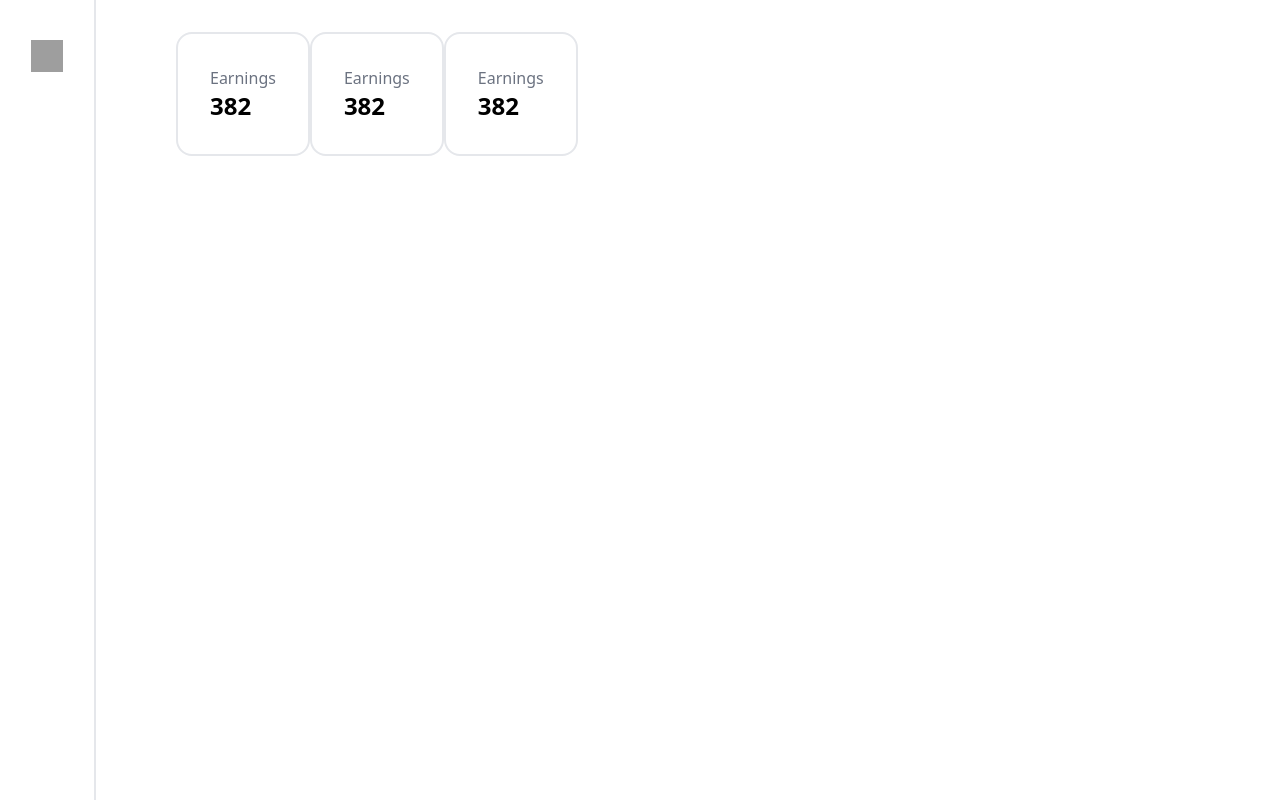
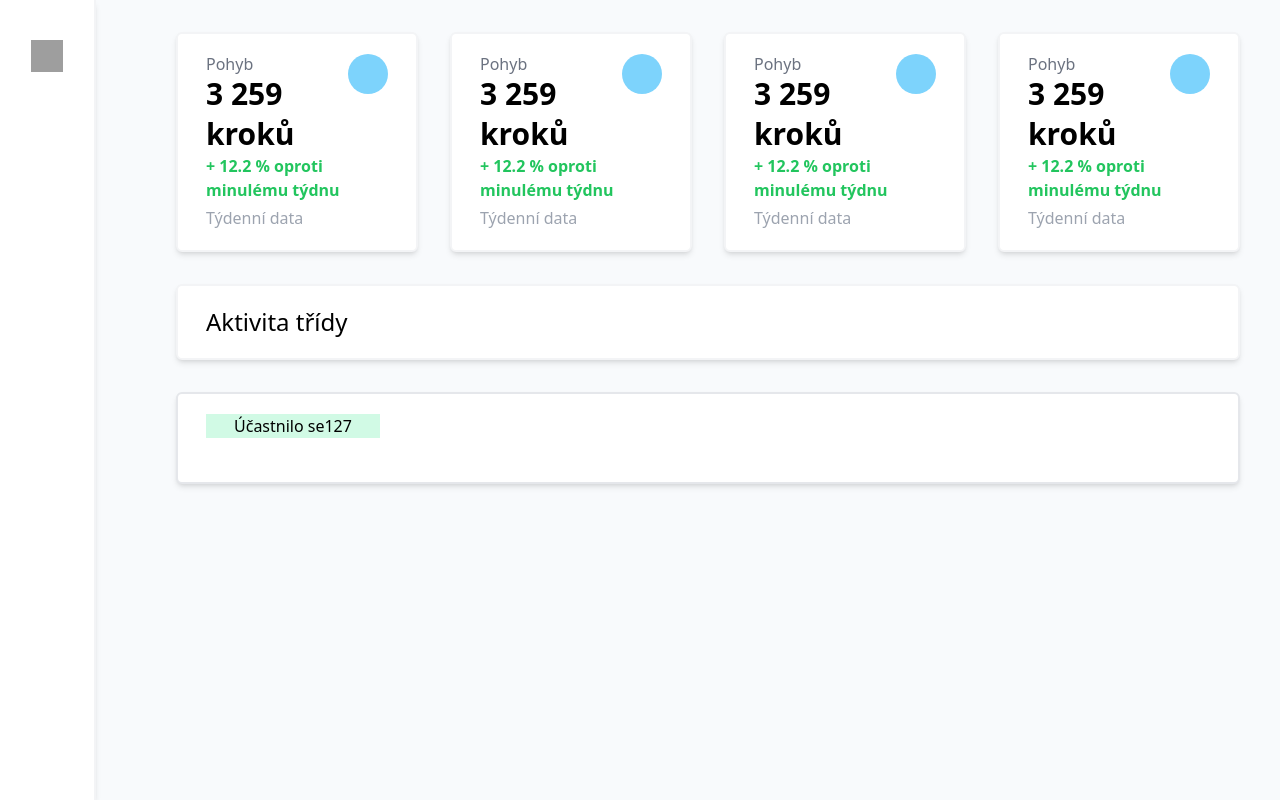
Before and after one commit to Dejw7n/hackithon-2022, a Flask app: page /class/ in a window 1280 px wide. Run offline with Flask 2, Linux system fonts and the light colour scheme; some libraries are stand-ins or nearby versions; grey boxes are pictures that could not be loaded.

Commit message:
Improve UI/UX experience

```diff
--- a/templates/base.html
+++ b/templates/base.html
@@ -11,7 +11,9 @@
 	<body>
 		<div class="flex w-screen h-screen">
 			{% include 'components/menu/menu.html' %}
-			<div class="w-full h-full">{% if page == '' %} {% include 'pages/home/home.html' %} {% endif %} {% if page == 'class' %} {% include 'pages/class/class.html' %} {% endif %}</div>
+			<div class="w-full h-full">
+				<div class="py-8 pl-20 pr-10 w-full h-full bg-slate-50">{% if page == '' %} {% include 'pages/home/home.html' %} {% endif %} {% if page == 'class' %} {% include 'pages/class/class.html' %} {% endif %}</div>
+			</div>
 		</div>
 	</body>
 </html>
--- a/templates/components/menu/menu.html
+++ b/templates/components/menu/menu.html
@@ -1,5 +1,5 @@
 <div class="max-w-[6rem] w-full h-full">
-	<div class="fixed max-w-[6rem] w-full h-full px-4 py-10 border-r-2 border-r-gray-200">
+	<div class="fixed max-w-[6rem] w-full h-full px-4 py-10 shadow-md border-r-2 border-r-gray-100">
 		<div class="w-8 h-8 mx-auto bg-red-400">
 			<img src="/static/src/icons/icons8-menu-30.png" alt="" class="h-full" />
 		</div>
--- a/templates/pages/class/class.html
+++ b/templates/pages/class/class.html
@@ -1,13 +1,38 @@
-<div class="py-8 pl-20 pr-10 w-full h-full">
-	<div class="flex">
-		{%for i in range(0, 3)%}
-		<div class="p-8 rounded-2xl border-2 border-gray-200">
-			<div class="">
-				<p class="text-gray-500">Earnings</p>
-				<p class="text-2xl font-semibold">382</p>
+<div class="grid grid-cols-4 gap-8">
+	{%for i in range(0, 4)%}
+	<div class="flex px-7 py-5 rounded-md shadow-md border-2 border-gray-100 bg-white">
+		<div class="">
+			<p class="text-gray-500 leading-5">Pohyb</p>
+			<p class="text-3xl font-semibold leading-10">3 259 kroků</p>
+			<p class="text-green-500 font-semibold">+ 12.2 % oproti minulému týdnu</p>
+			<div class="mt-1">
+				<p class="text-gray-400">Týdenní data</p>
+			</div>
+		</div>
+		<div class="ml-auto">
+			<div class="w-10 h-10 rounded-full bg-sky-300"></div>
+		</div>
+	</div>
+	{%endfor%}
+</div>
+<div class="mt-8">
+	<div class="px-7 py-5 rounded-md shadow-md border-2 border-gray-100 bg-white">
+		<h1 class="text-2xl">Aktivita třídy</h1>
+	</div>
+</div>
+<div class="mt-8">
+	<div class="flex px-7 py-5 rounded-md shadow-md border-2 border-gray-200 bg-white">
+		<div class="grid grid-rows-2">
+			<div class="flex px-7 bg-emerald-100">
+				<div class="">
+					<span class="">Účastnilo se</span>
+				</div>
+				<div class="ml-auto">
+					<span class="">127</span>
+				</div>
 			</div>
 			<div class=""></div>
 		</div>
-		{%endfor%}
+		<div class=""></div>
 	</div>
 </div>
```
Also changed, not shown: templates/pages/home/home.html (+8 -10 lines).
